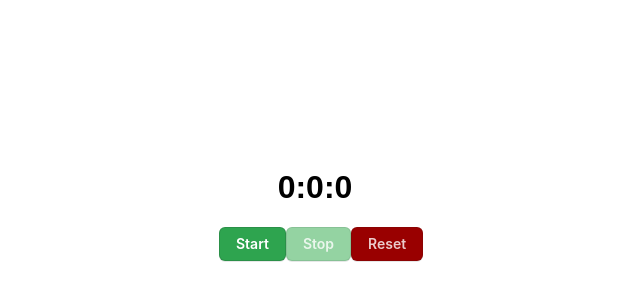
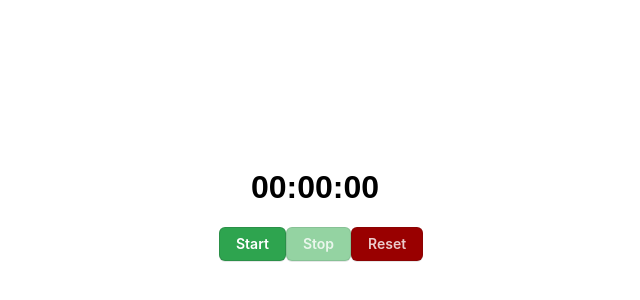
Before and after one commit to RiznykDmytroKoitechs/react-timer, a React (Create React App) app in the folder timer/: page / in a window 1280 px wide. Shown: the part 196-496 px from the top of the page, without its empty margins (325-965 px from the left). Built offline with nearby package versions, Linux system fonts and the light colour scheme.

Commit message:
Numbers are always two digits now

```diff
--- a/timer/src/components/timer/Timer.js
+++ b/timer/src/components/timer/Timer.js
@@ -22,7 +22,9 @@ export default function Timer() {
   return (
     <div className="timerDiv">
       <h1>
-        {hours}:{minutes}:{seconds}
+        {("0" + hours).slice(-2)}:
+        {("0" + minutes).slice(-2)}:
+        {("0" + seconds).slice(-2)}
       </h1>
       <div className="buttonsDiv">
         <button
```
